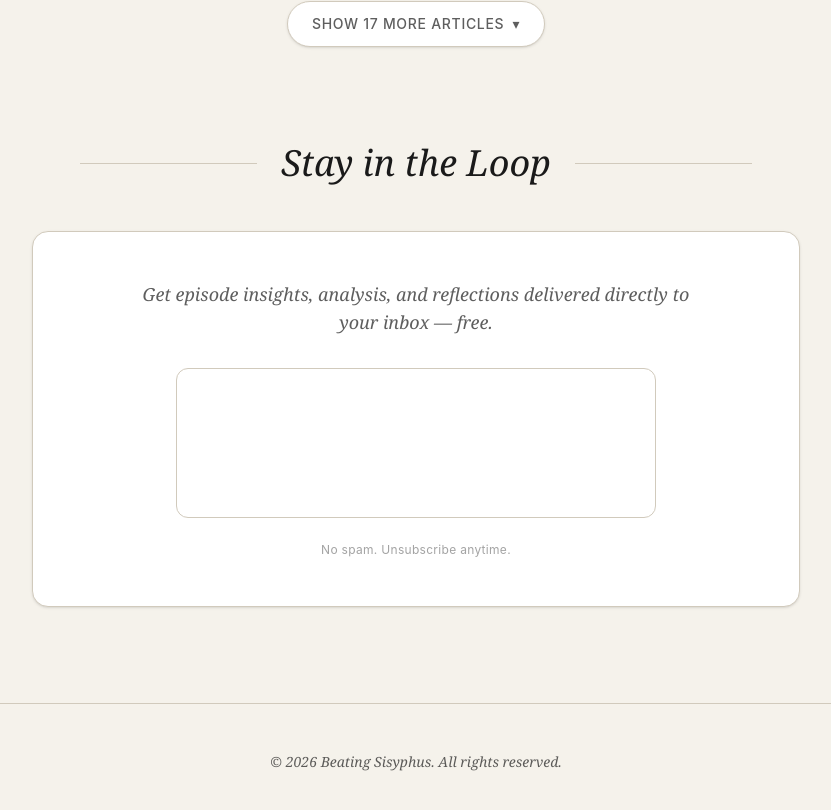
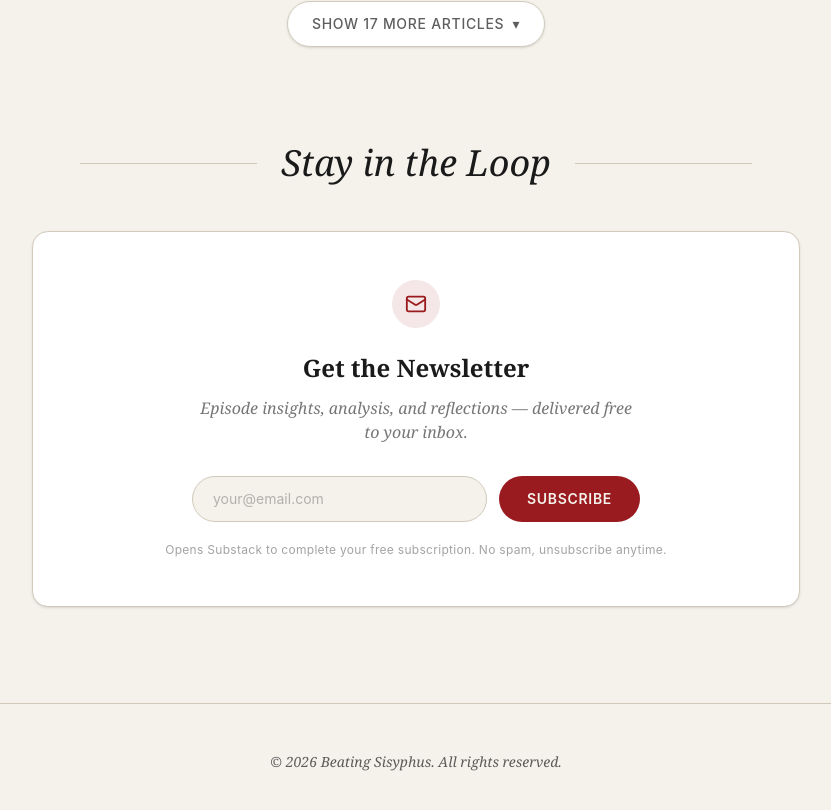
Before and after one commit to thomasriveros/Beating-Sisyphus-Podcast, a React (Vite) app: page / in a window 1280 px wide. Shown: the part 2945-3755 px from the top of the page, without its empty margins (224-1055 px from the left). Built offline with nearby package versions, Linux system fonts and the light colour scheme.

Commit message:
feat: replace blocked Substack iframe with native email signup form

```diff
--- a/src/App.tsx
+++ b/src/App.tsx
@@ -1,5 +1,5 @@
 import React, { useState, useEffect } from 'react';
-import { Youtube, Headphones, Radio, Music2, Linkedin, ExternalLink, BookOpen, RefreshCw } from 'lucide-react';
+import { Youtube, Headphones, Radio, Music2, Linkedin, ExternalLink, BookOpen, RefreshCw, Mail } from 'lucide-react';
 
 // ─── Substack RSS Types ──────────────────────────────────────────────────────
 interface SubstackArticle {
@@ -367,23 +367,7 @@ export default function App() {
             <div className="h-px bg-vintage-border flex-1"></div>
           </div>
           <div className="max-w-3xl mx-auto">
-            <div className="bg-white rounded-2xl border border-vintage-border shadow-sm p-8 md:p-12 text-center">
-              <p className="font-serif text-lg italic text-vintage-black/70 mb-8 max-w-xl mx-auto">
-                Get episode insights, analysis, and reflections delivered directly to your inbox — free.
-              </p>
-              <iframe
-                src="https://beatingsisyphus.substack.com/embed"
-                width="100%"
-                height="150"
-                style={{ border: '1px solid var(--color-vintage-border)', borderRadius: '12px', background: 'white', maxWidth: '480px', margin: '0 auto', display: 'block' }}
-                frameBorder="0"
-                scrolling="no"
-                title="Subscribe to Beating Sisyphus on Substack"
-              />
-              <p className="mt-6 font-sans text-xs text-vintage-black/40 tracking-wide">
-                No spam. Unsubscribe anytime.
-              </p>
-            </div>
+            <NewsletterSignup />
           </div>
         </section>
 
@@ -398,6 +382,54 @@ export default function App() {
   );
 }
 
+// ─── Newsletter Signup Component ─────────────────────────────────────────────
+function NewsletterSignup() {
+  const [email, setEmail] = useState('');
+
+  const handleSubmit = (e: React.FormEvent) => {
+    e.preventDefault();
+    const url = `https://beatingsisyphus.substack.com/subscribe?email=${encodeURIComponent(email)}`;
+    window.open(url, '_blank', 'noopener,noreferrer');
+  };
+
+  return (
+    <div className="bg-white rounded-2xl border border-vintage-border shadow-sm p-8 md:p-12 text-center">
+      <div className="flex justify-center mb-6">
+        <div className="w-12 h-12 rounded-full bg-vintage-red/10 flex items-center justify-center">
+          <Mail size={22} className="text-vintage-red" />
+        </div>
+      </div>
+      <h3 className="font-serif text-2xl font-bold text-vintage-black mb-3">
+        Get the Newsletter
+      </h3>
+      <p className="font-serif text-base italic text-vintage-black/60 mb-8 max-w-md mx-auto">
+        Episode insights, analysis, and reflections — delivered free to your inbox.
+      </p>
+      <form onSubmit={handleSubmit} className="flex flex-col sm:flex-row gap-3 max-w-md mx-auto">
+        <input
+          id="newsletter-email"
+          type="email"
+          required
+          value={email}
+          onChange={(e) => setEmail(e.target.value)}
+          placeholder="your@email.com"
+          className="flex-1 px-5 py-3 rounded-full border border-vintage-border bg-vintage-cream text-vintage-black font-sans text-sm placeholder:text-vintage-black/30 focus:outline-none focus:border-vintage-red focus:ring-2 focus:ring-vintage-red/20 transition-all"
+        />
+        <button
+          type="submit"
+          className="px-7 py-3 rounded-full bg-vintage-red text-vintage-cream font-sans text-sm font-semibold uppercase tracking-wider hover:bg-vintage-black transition-colors duration-300 whitespace-nowrap cursor-pointer"
+        >
+          Subscribe
+        </button>
+      </form>
+      <p className="mt-5 font-sans text-xs text-vintage-black/40 tracking-wide">
+        Opens Substack to complete your free subscription. No spam, unsubscribe anytime.
+      </p>
+    </div>
+  );
+}
+
+// ─── Platform Link Component ──────────────────────────────────────────────────
 function PlatformLink({ href, icon, name }: { href: string, icon: React.ReactNode, name: string }) {
   return (
     <a
```
